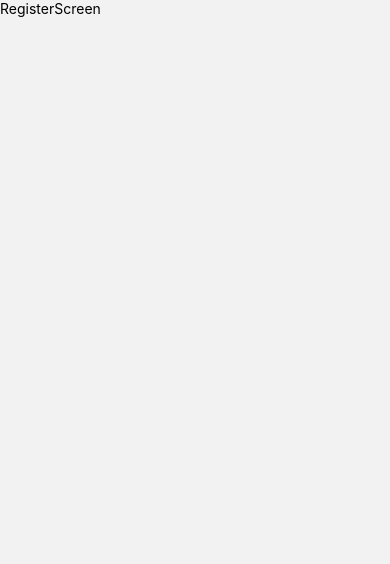
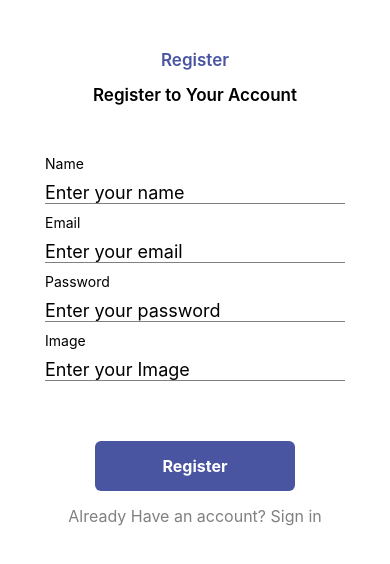
Before and after one commit to puckj/realtime-chat-app, a React Native app: screen /RegisterScreen in a window 390 px wide. Shown: the top 564 px of the page. Built offline with nearby package versions, Linux system fonts and the light colour scheme.

Commit message:
Login and Register screen UI

```diff
--- a/src/screens/LoginScreen/LoginScreen.tsx
+++ b/src/screens/LoginScreen/LoginScreen.tsx
@@ -1,11 +1,111 @@
-import { View, Text } from "react-native";
-import React from "react";
+import {
+  View,
+  Text,
+  KeyboardAvoidingView,
+  TextInput,
+  TouchableOpacity,
+  Platform,
+} from "react-native";
+import React, { useState } from "react";
+import { SafeAreaView } from "react-native-safe-area-context";
+import { useNavigation } from "@react-navigation/native";
+import { RootStackNavigationProp } from "../../navigation/types";
 
 const LoginScreen = () => {
+  const [email, setEmail] = useState("");
+  const [password, setPassword] = useState("");
+  const navigation = useNavigation<RootStackNavigationProp>();
   return (
-    <View>
-      <Text>LoginScreen</Text>
-    </View>
+    <SafeAreaView
+      style={{
+        flex: 1,
+        backgroundColor: "white",
+        padding: 10,
+        alignItems: "center",
+      }}
+    >
+      <KeyboardAvoidingView>
+        <View
+          style={{
+            marginTop: 40,
+            justifyContent: "center",
+            alignItems: "center",
+          }}
+        >
+          <Text style={{ color: "#4A55A2", fontSize: 17, fontWeight: "600" }}>
+            Sign In
+          </Text>
+          <Text style={{ fontSize: 17, fontWeight: "600", marginTop: 15 }}>
+            Sign In to Your Account
+          </Text>
+        </View>
+        <View style={{ marginTop: 50 }}>
+          <View>
+            <Text>Email</Text>
+            <TextInput
+              value={email}
+              onChangeText={(text) => setEmail(text)}
+              style={{
+                fontSize: 18,
+                borderBottomColor: "gray",
+                borderBottomWidth: 1,
+                marginVertical: 10,
+                width: 300,
+              }}
+              // placeholderTextColor={"black"}
+              placeholder="Enter your email"
+            />
+          </View>
+          <View>
+            <Text>Password</Text>
+            <TextInput
+              value={password}
+              onChangeText={(text) => setPassword(text)}
+              secureTextEntry
+              style={{
+                fontSize: 18,
+                borderBottomColor: "gray",
+                borderBottomWidth: 1,
+                marginVertical: 10,
+                width: 300,
+              }}
+              // placeholderTextColor={"black"}
+              placeholder="Enter your password"
+            />
+          </View>
+        </View>
+        <TouchableOpacity
+          style={{
+            width: 200,
+            backgroundColor: "#4A55A2",
+            padding: 15,
+            marginTop: 50,
+            marginLeft: "auto",
+            marginRight: "auto",
+            borderRadius: 6,
+          }}
+        >
+          <Text
+            style={{
+              color: "white",
+              fontSize: 16,
+              textAlign: "center",
+              fontWeight: "bold",
+            }}
+          >
+            Login
+          </Text>
+        </TouchableOpacity>
+        <TouchableOpacity
+          onPress={() => navigation.navigate("RegisterScreen")}
+          style={{ marginTop: 15 }}
+        >
+          <Text style={{ textAlign: "center", color: "gray", fontSize: 16 }}>
+            Don't have an account? Sign Up
+          </Text>
+        </TouchableOpacity>
+      </KeyboardAvoidingView>
+    </SafeAreaView>
   );
 };
 
--- a/src/screens/RegisterScreen/RegisterScreen.tsx
+++ b/src/screens/RegisterScreen/RegisterScreen.tsx
@@ -1,11 +1,144 @@
-import { View, Text } from "react-native";
-import React from "react";
+import {
+  View,
+  Text,
+  KeyboardAvoidingView,
+  TextInput,
+  TouchableOpacity,
+} from "react-native";
+import React, { useState } from "react";
+import { SafeAreaView } from "react-native-safe-area-context";
+import { useNavigation } from "@react-navigation/native";
+import { RootStackNavigationProp } from "../../navigation/types";
 
 const RegisterScreen = () => {
+  const [email, setEmail] = useState("");
+  const [name, setName] = useState("");
+  const [password, setPassword] = useState("");
+  const [image, setImage] = useState("");
+  const navigation = useNavigation<RootStackNavigationProp>();
   return (
-    <View>
-      <Text>RegisterScreen</Text>
-    </View>
+    <SafeAreaView
+      style={{
+        flex: 1,
+        backgroundColor: "white",
+        padding: 10,
+        alignItems: "center",
+      }}
+    >
+      <KeyboardAvoidingView>
+        <View
+          style={{
+            marginTop: 40,
+            justifyContent: "center",
+            alignItems: "center",
+          }}
+        >
+          <Text style={{ color: "#4A55A2", fontSize: 17, fontWeight: "600" }}>
+            Register
+          </Text>
+          <Text style={{ fontSize: 17, fontWeight: "600", marginTop: 15 }}>
+            Register to Your Account
+          </Text>
+        </View>
+        <View style={{ marginTop: 50 }}>
+          <View>
+            <Text>Name</Text>
+            <TextInput
+              value={name}
+              onChangeText={(text) => setName(text)}
+              style={{
+                fontSize: 18,
+                borderBottomColor: "gray",
+                borderBottomWidth: 1,
+                marginVertical: 10,
+                width: 300,
+              }}
+              // placeholderTextColor={"black"}
+              placeholder="Enter your name"
+            />
+          </View>
+          <View>
+            <Text>Email</Text>
+            <TextInput
+              value={email}
+              onChangeText={(text) => setEmail(text)}
+              style={{
+                fontSize: 18,
+                borderBottomColor: "gray",
+                borderBottomWidth: 1,
+                marginVertical: 10,
+                width: 300,
+              }}
+              // placeholderTextColor={"black"}
+              placeholder="Enter your email"
+            />
+          </View>
+          <View>
+            <Text>Password</Text>
+            <TextInput
+              value={password}
+              onChangeText={(text) => setPassword(text)}
+              secureTextEntry
+              style={{
+                fontSize: 18,
+                borderBottomColor: "gray",
+                borderBottomWidth: 1,
+                marginVertical: 10,
+                width: 300,
+              }}
+              // placeholderTextColor={"black"}
+              placeholder="Enter your password"
+            />
+          </View>
+          <View>
+            <Text>Image</Text>
+            <TextInput
+              value={image}
+              onChangeText={(text) => setImage(text)}
+              style={{
+                fontSize: 18,
+                borderBottomColor: "gray",
+                borderBottomWidth: 1,
+                marginVertical: 10,
+                width: 300,
+              }}
+              // placeholderTextColor={"black"}
+              placeholder="Enter your Image"
+            />
+          </View>
+        </View>
+        <TouchableOpacity
+          style={{
+            width: 200,
+            backgroundColor: "#4A55A2",
+            padding: 15,
+            marginTop: 50,
+            marginLeft: "auto",
+            marginRight: "auto",
+            borderRadius: 6,
+          }}
+        >
+          <Text
+            style={{
+              color: "white",
+              fontSize: 16,
+              textAlign: "center",
+              fontWeight: "bold",
+            }}
+          >
+            Register
+          </Text>
+        </TouchableOpacity>
+        <TouchableOpacity
+          onPress={() => navigation.goBack()}
+          style={{ marginTop: 15 }}
+        >
+          <Text style={{ textAlign: "center", color: "gray", fontSize: 16 }}>
+            Already Have an account? Sign in
+          </Text>
+        </TouchableOpacity>
+      </KeyboardAvoidingView>
+    </SafeAreaView>
   );
 };
 
```
